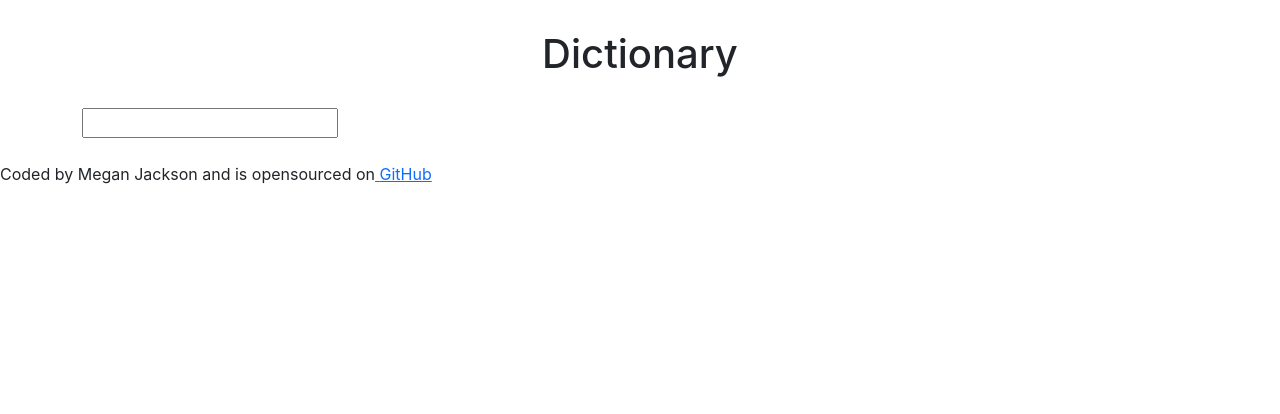
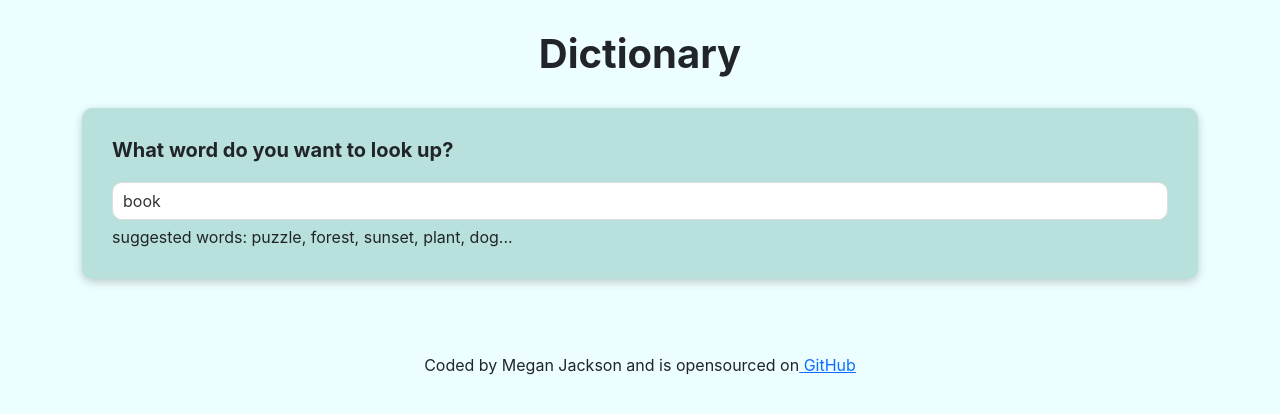
Before and after one commit to 66Meg20/dictionary-app, a React (Create React App) app: page / in a window 1280 px wide. Shown: the top 414 px of the page. Built offline with nearby package versions, Linux system fonts and the light colour scheme; no server answers.

Commit message:
added the styling

```diff
--- a/src/App.css
+++ b/src/App.css
@@ -1,6 +1,39 @@
 h1 {
   text-align: center;
+  font-size: 40px;
+  font-weight: bold;
 }
 .App-header {
   margin: 30px 0;
 }
+.App footer {
+  margin: 30px 0;
+  text-align: center;
+}
+body {
+  background: #ecfeff;
+}
+
+.Dictionary section {
+  background: #b8e1dd;
+  padding: 30px;
+  border-radius: 10px;
+  box-shadow: 0 3px 10px rgb(0 0 0 / 0.2);
+  margin: 20px 0;
+}
+.Dictionary input {
+  width: 100%;
+  border-radius: 10px;
+  padding: 6px 10px;
+  color: #333;
+  border: 1px solid #ddd;
+}
+
+.Dictionary .hint {
+  margin-top: 5px;
+}
+.Dictionary h2 {
+  font-size: 20px;
+  font-weight: bold;
+  margin-bottom: 20px;
+}
--- a/src/App.js
+++ b/src/App.js
@@ -9,7 +9,7 @@
           {" "}
           <h1>Dictionary</h1>
         </header>
-        <Dictionary />
+        <Dictionary defaultKeyword="book" />
       </div>
       <br />
       <footer>
--- a/src/Dictionary.js
+++ b/src/Dictionary.js
@@ -2,9 +2,10 @@
 import axios from "axios";
 import Results from "./Results.js";
 
-export default function Dictionary() {
-  let [keyword, setKeyword] = useState("");
+export default function Dictionary(props) {
+  let [keyword, setKeyword] = useState(props.defaultKeyword);
   let [results, setResults] = useState(null);
+  let [loaded, setLoaded] = useState(false);
 
   function handleResponse(response) {
     console.log(response.data[0]);
@@ -12,23 +13,45 @@
   }
 
   // documentaion: https://dictionaryapi.dev/
-
-  function Search(event) {
-    event.preventDefault();
-
+  function search() {
     let apiUrl = `https://api.dictionaryapi.dev/api/v2/entries/en/${keyword}`;
     axios.get(apiUrl).then(handleResponse);
+  }
+
+  function handleSubmit(event) {
+    event.preventDefault();
+    search();
   }
 
   function handleKeywordChange(event) {
     setKeyword(event.target.value);
   }
+  function load() {
+    setLoaded(true);
+    search();
+  }
+
+  if (loaded) {
     return (
       <div className="Dictionary">
-      <form onSubmit={Search}>
-        <input type="Search" onChange={handleKeywordChange} />
+        <section>
+          <h2>What word do you want to look up?</h2>
+          <form onSubmit={handleSubmit}>
+            <input
+              type="Search"
+              onChange={handleKeywordChange}
+              defaultValue={props.defaultKeyword}
+            />
           </form>
+          <div className="hint">
+            suggested words: puzzle, forest, sunset, plant, dog...
+          </div>
+        </section>
         <Results results={results} />
       </div>
     );
+  } else {
+    load();
+    return "loading";
   }
+}
--- /dev/null
+++ b/src/Meaning.css
@@ -0,0 +1,15 @@
+.Meaning h3 {
+  font-size: 30px;
+  line-height: 1.5;
+  font-weight: bold;
+}
+
+.Meaning .example {
+  font-size: 16px;
+  opacity: 0.7;
+  font-style: italic;
+  margin-bottom: 10px;
+}
+.Meaning .definition {
+  font-size: 20px;
+}
--- a/src/Meaning.js
+++ b/src/Meaning.js
@@ -1,4 +1,5 @@
 import React from "react";
+import "./Meaning.css";
 import Synonyms from "./Synonyms.js";
 export default function Meaning(props) {
   return (
@@ -7,17 +8,12 @@
       {props.meaning.definitions.map(function (definition, index) {
         return (
           <div key={index}>
-            <p>
-              <strong> Defintion:</strong>
-              {definition.definition}
-              <br />
-              <strong>Example:</strong>
-              <em>{definition.example}</em>
-            </p>
+            <div className="definition">{definition.definition}</div>
+            <div className="example">{definition.example}</div>
           </div>
         );
       })}
-      <strong>Synonyms:</strong>
+
       <Synonyms synonyms={props.meaning.synonyms} />
     </div>
   );
--- /dev/null
+++ b/src/Phonetic.css
@@ -0,0 +1,5 @@
+.phonetic .text {
+  font-size: 24px;
+  opacity: 0.5;
+  font-weight: bold;
+}
--- a/src/Phonetic.js
+++ b/src/Phonetic.js
@@ -1,12 +1,14 @@
 import React from "react";
 import Audio from "./Audio.js";
+import "./Phonetic.css";
+
 export default function Phonetic(props) {
   console.log(props.phonetic);
   return (
     <div className="phonetic">
+      <span className="text">{props.phonetic.text}</span>
+      <br />
       <Audio audio={props.phonetic.audio} />
-      <br />
-      {props.phonetic.text}
     </div>
   );
 }
--- /dev/null
+++ b/src/Results.css
@@ -0,0 +1,5 @@
+.Results h2 {
+  font-size: 36px;
+  font-weight: bold;
+  line-height: 1.5;
+}
--- a/src/Results.js
+++ b/src/Results.js
@@ -1,11 +1,13 @@
 import React from "react";
 import Meaning from "./Meaning.js";
 import Phonetic from "./Phonetic.js";
+import "./Results.css";
 
 export default function Results(props) {
   if (props.results) {
     return (
       <div className="Results">
+        <section>
           <h2>{props.results.word}</h2>
           {props.results.phonetics.map(function (phonetic, index) {
             return (
@@ -14,11 +16,12 @@
               </div>
             );
           })}
+        </section>
         {props.results.meanings.map(function (meaning, index) {
           return (
-            <div key={index}>
+            <section key={index}>
               <Meaning meaning={meaning} />
-            </div>
+            </section>
           );
         })}
       </div>
--- /dev/null
+++ b/src/Synonyms.css
@@ -0,0 +1,11 @@
+.synonyms {
+  margin: 15px 0 0;
+  padding: 0;
+}
+
+.synonyms li {
+  display: inline-block;
+  padding-right: 10px;
+  font-size: 18px;
+  line-height: 1;
+}
--- a/src/Synonyms.js
+++ b/src/Synonyms.js
@@ -1,4 +1,5 @@
 import React from "react";
+import "./Synonyms.css";
 
 export default function Synonyms(props) {
   if (props.synonyms) {
```
Lines whose indentation alone changed are shown as unchanged.
